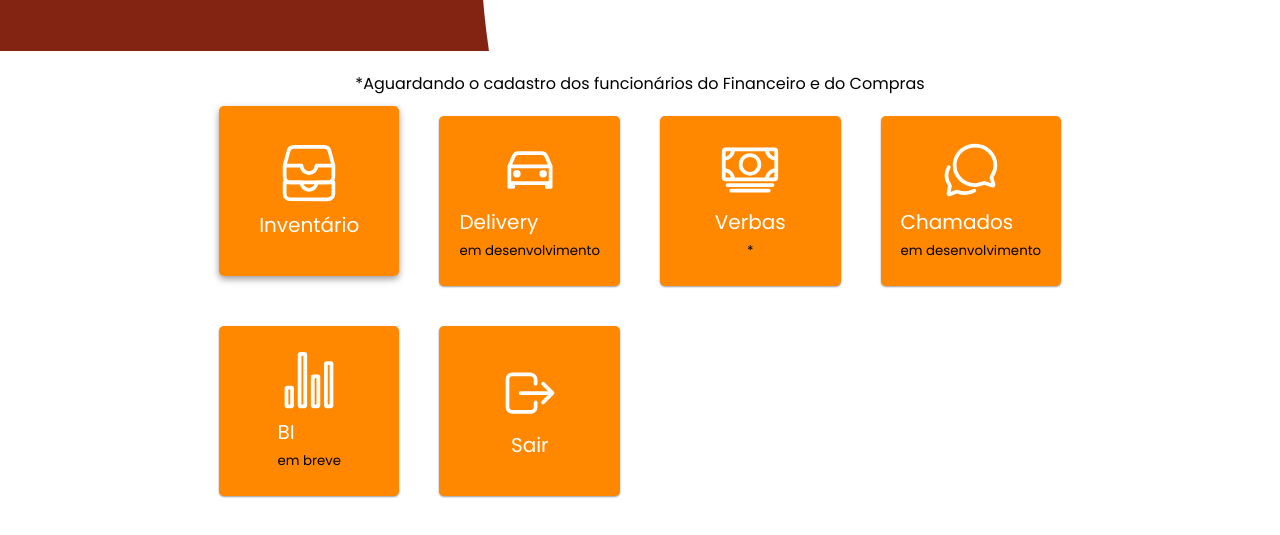
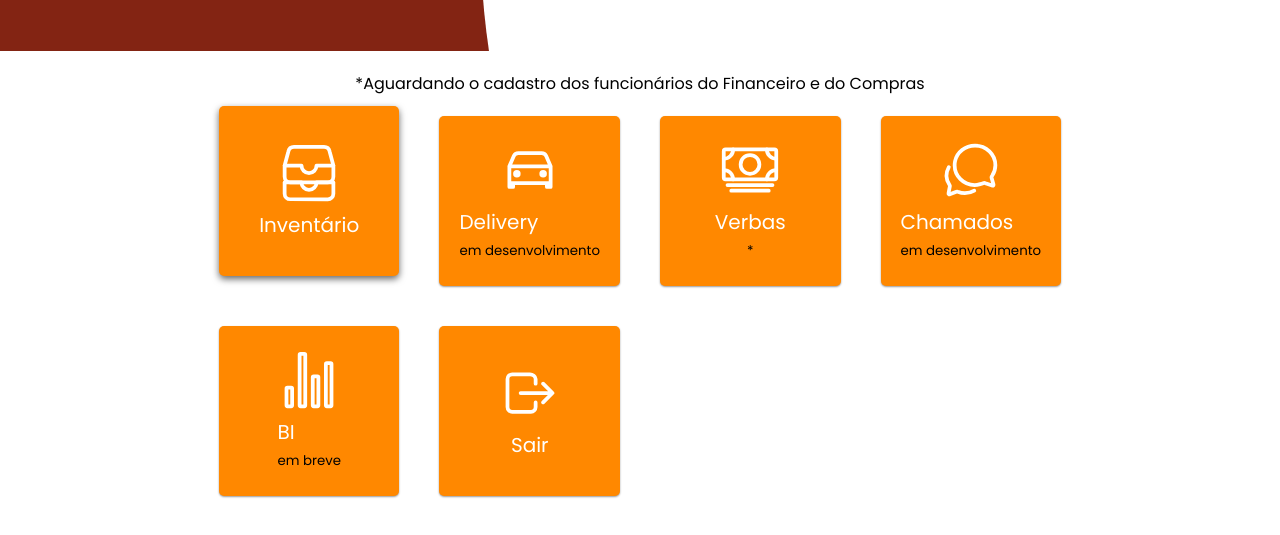
Before and after one commit to eliabeguerreiro/painel_conect_redepharma, a PHP site: page /panel/ in a window 1280 px wide, with the pointer over the restyled element. Shown: the part 1127-1662 px from the top of the page. Run offline with PHP 8.4, Linux system fonts and the light colour scheme.

Commit message:
caio que fez sei o que é não
Co-Authored-By: Caio Souza <59893929+kcaiosouza@users.noreply.github.com>

```diff
--- a/panel/styles.css
+++ b/panel/styles.css
@@ -290,7 +290,7 @@ h1.filling::before {
 }
 
 .card-btn:hover {
-    box-shadow: 0 3px 7px rgba(0, 0, 0, 0.4);
+    box-shadow: 0 3px 7px rgba(0, 0, 0, 0.6);
     bottom: 10px;
 }
 
```
